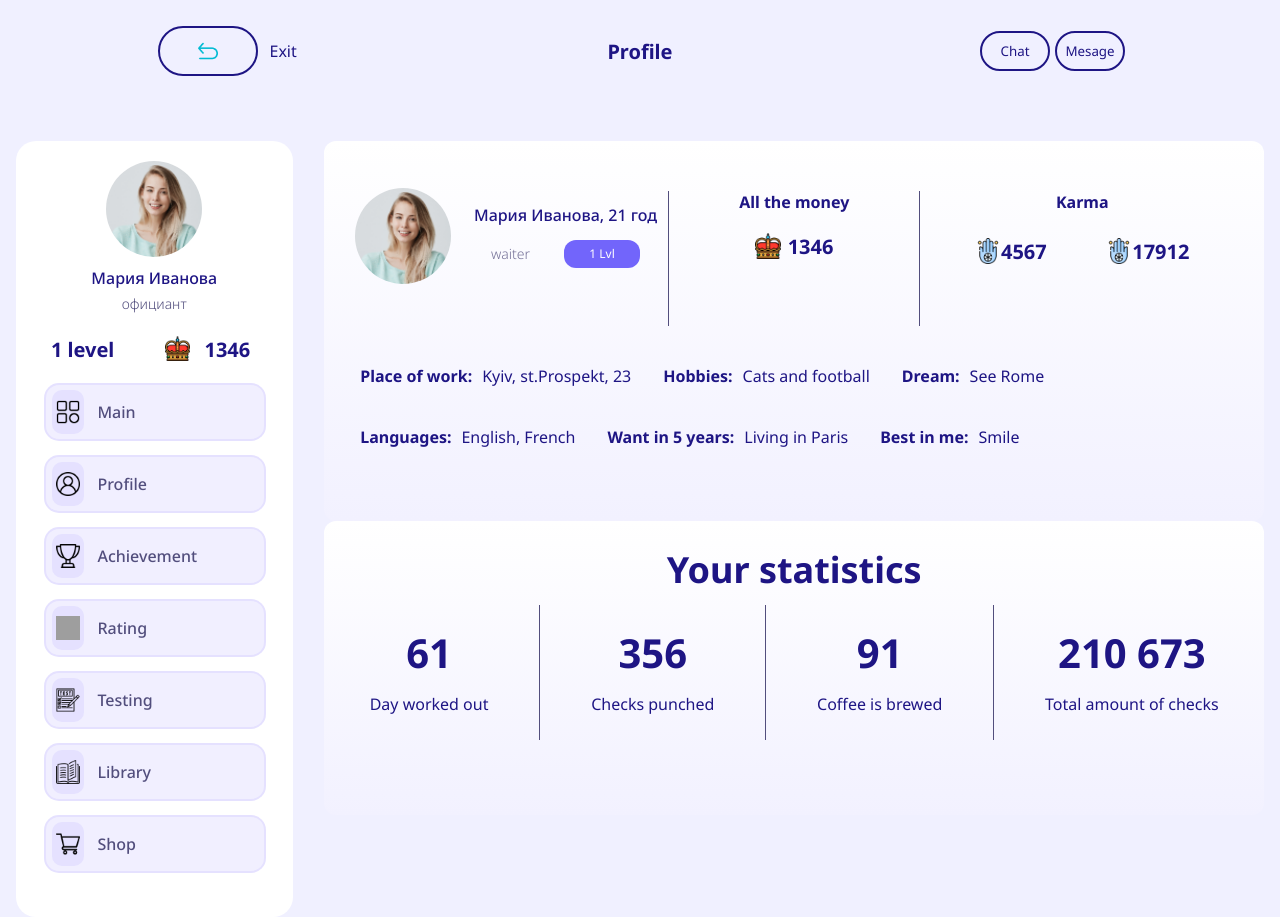
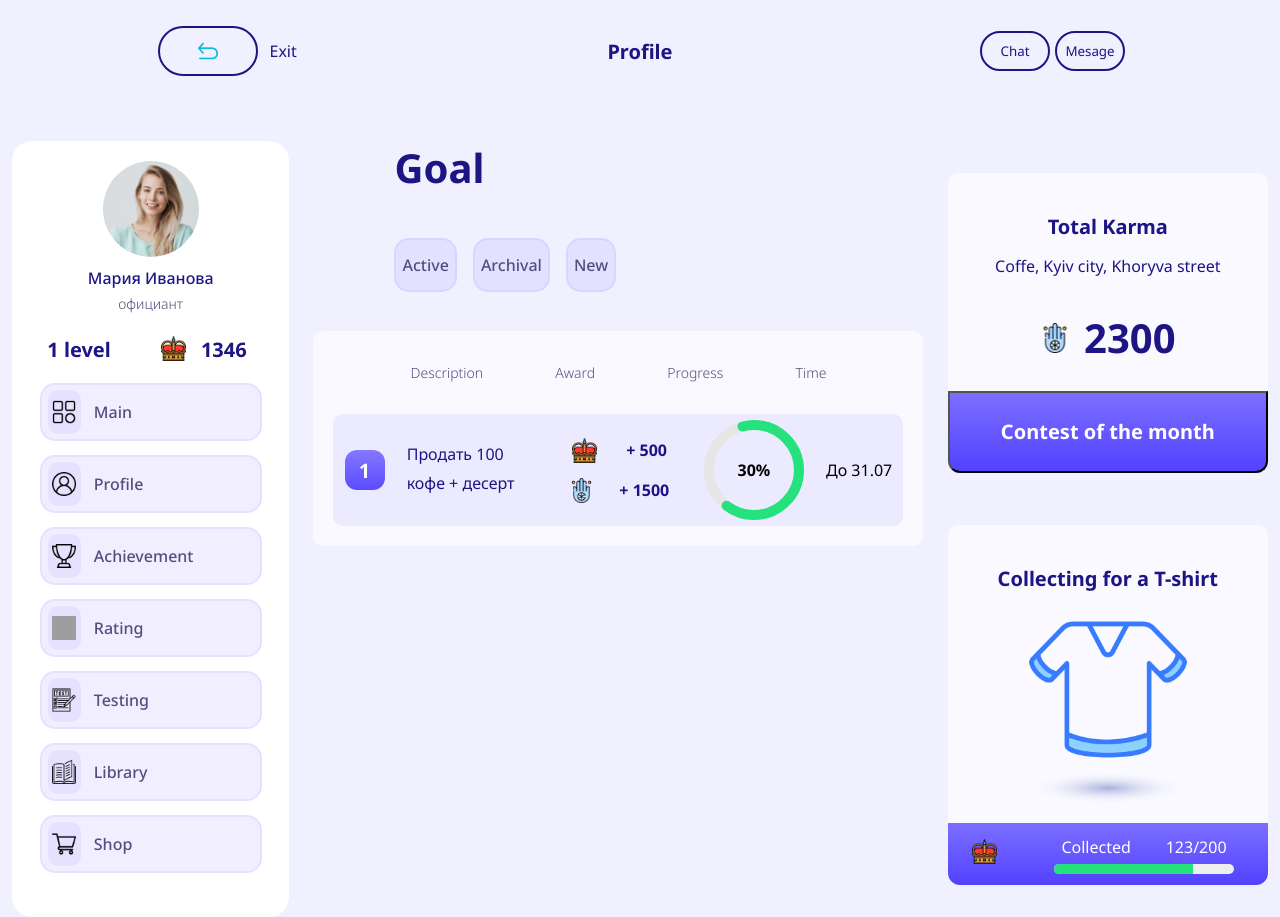
Before and after one commit to GennadiiLazovskii/corporateCaffeApp, a React (Vite) app: page / in a window 1280 px wide. Built offline with nearby package versions, Linux system fonts and the light colour scheme; grey boxes are pictures that could not be loaded.

Commit message:
Add handleShowContest

```diff
--- a/src/components/mainScreenProfile/MainScreanProfile.jsx
+++ b/src/components/mainScreenProfile/MainScreanProfile.jsx
@@ -6,24 +6,29 @@ import UserTotalKarma from './userTotalKarma/UserTotalKarma';
 import UserWishes from './userWishes/UserWishes';
 import DescrActiveTask from './descrActiveTask/DescrActiveTask';
 import ContestMonth from './contestMonth/ContestMonth';
+import {useState} from 'react'
 
 const MainScreanProfile = () => {
+    const [showContest, setShowContest] = useState(false);
 
-    return(
+    const handleShowContest = () => {
+        setShowContest(true);
+    };
+
+    return (
         <div className={styles.mainScreanProfile}>
-            <ProfileCard/>
+            <ProfileCard />
             <div className={styles.mainScreanProfileCenter}>
-                <UserGoal/>
-                <UserAchievements/>
+                <UserGoal />
+                <UserAchievements />
             </div>
             <div className={styles.mainScreanProfileRight}>
-                <UserTotalKarma/>
-                <UserWishes/>
+                <UserTotalKarma showContestMonth={handleShowContest} />
+                <UserWishes />
             </div>
-                <DescrActiveTask/>
-                <ContestMonth/>
+            {showContest && <ContestMonth />}
         </div>
-    )
-}
+    );
+};
 
 export default MainScreanProfile;
--- a/src/components/mainScreenProfile/userTotalKarma/UserTotalKarma.jsx
+++ b/src/components/mainScreenProfile/userTotalKarma/UserTotalKarma.jsx
@@ -1,9 +1,8 @@
 import styles from './UserTotalKarma.module.scss';
 import Karma from '../../../img/user/karma.png';
 
-const UserTotalKarma = () => {
-
-    return(
+const UserTotalKarma = ({ showContestMonth }) => {
+    return (
         <div className={styles.userTotalKarma}>
             <div className={styles.userTotalKarmaHead}>
                 <p>Total Karma</p>
@@ -16,10 +15,10 @@ const UserTotalKarma = () => {
                 <p>2300</p>
             </div>
             <div className={styles.userTotalKarmaBtn}>
-                <button>Сontest of the month</button>
+                <button onClick={showContestMonth}>Сontest of the month</button>
             </div>
         </div>
-    )
-}
+    );
+};
 
 export default UserTotalKarma;
--- a/src/main.jsx
+++ b/src/main.jsx
@@ -9,7 +9,7 @@ import UserProfileScreean from './components/userProfileScreean/UserProfileScree
 ReactDOM.createRoot(document.getElementById('root')).render(
   <React.StrictMode>
     <Header/>
-    {/* <MainScreanProfile/> */}
-    <UserProfileScreean/>
+    <MainScreanProfile/>
+    {/* <UserProfileScreean/> */}
   </React.StrictMode>,
 )
```
